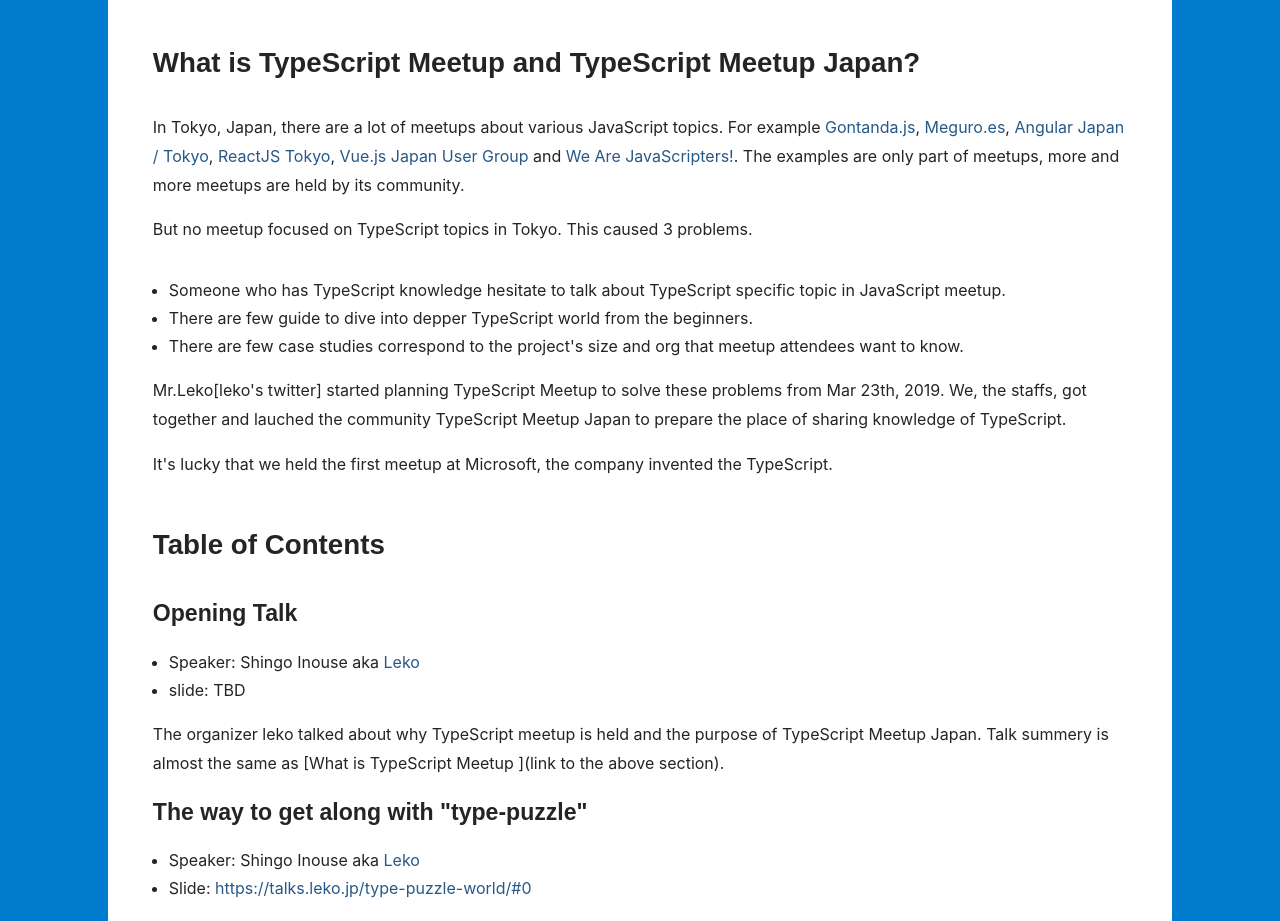
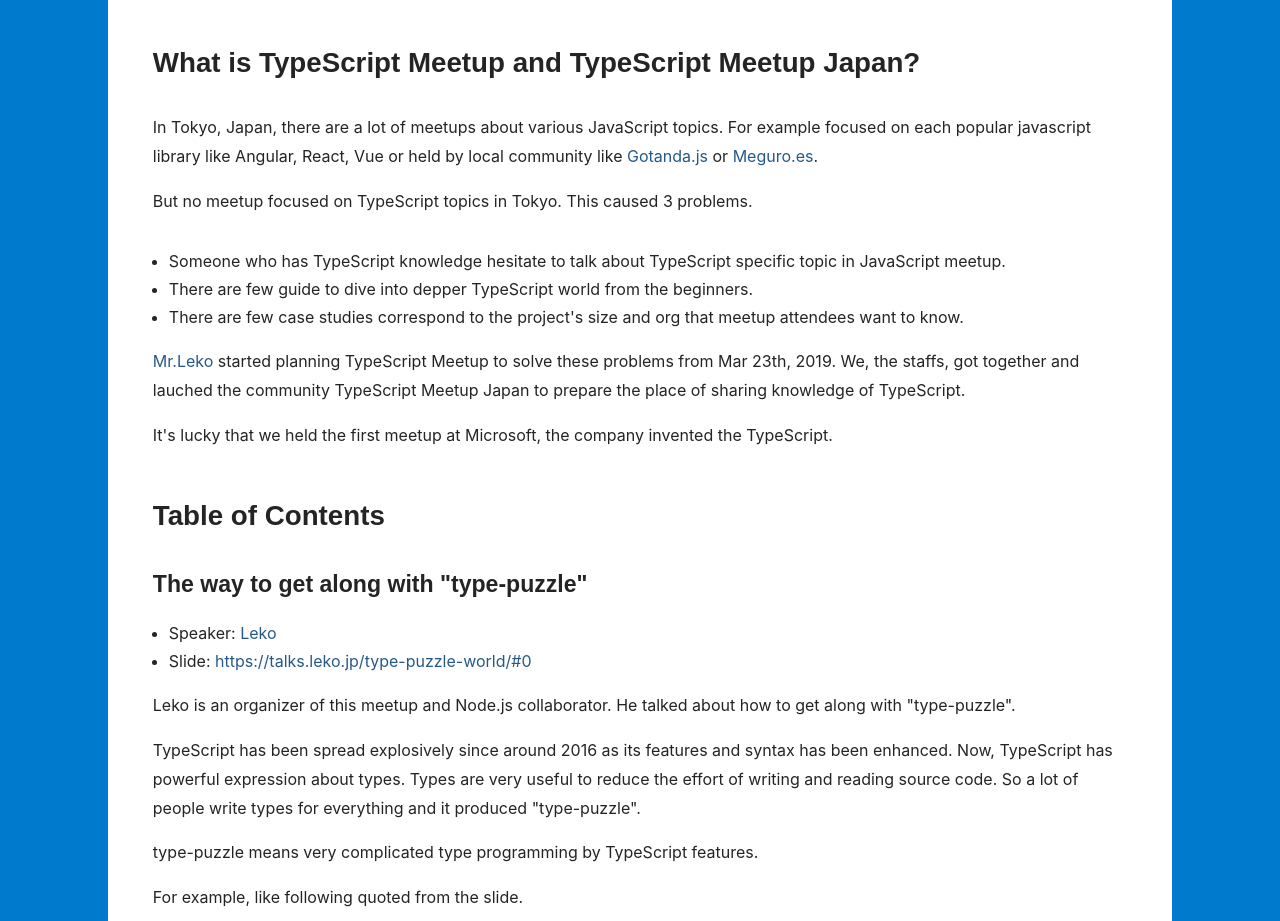
Before and after one commit to typescript-jp/typescript-jp.dev, a Gatsby site: page /meetup-001-report/ in a window 1280 px wide. Shown: the part 690-1611 px from the top of the page. Built offline with nearby package versions, Linux system fonts and the light colour scheme; Gatsby itself is replaced by a stand-in of ours; some packages are replaced by stand-ins of ours.

Commit message:
fix pointed out

```diff
--- a/content/blog/meetup-001-report/index.md
+++ b/content/blog/meetup-001-report/index.md
@@ -16,7 +16,7 @@
 
 ## What is TypeScript Meetup and TypeScript Meetup Japan?
 
-In Tokyo, Japan, there are a lot of meetups about various JavaScript topics. For example [Gontanda.js](https://gotanda.js.org/), [Meguro.es](https://meguro.es/), [Angular Japan / Tokyo](https://www.meetup.com/ja-JP/ng-japan-tokyo/), [ReactJS Tokyo](https://www.meetup.com/ja-JP/ReactJS-Tokyo/), [Vue.js Japan User Group](https://vuejs-meetup.connpass.com/) and [We Are JavaScripters!](https://wajs.connpass.com/). The examples are only part of meetups, more and more meetups are held by its community.
+In Tokyo, Japan, there are a lot of meetups about various JavaScript topics. For example focused on each popular javascript library like Angular, React, Vue or held by local community like [Gotanda.js](https://gotanda.js.org/) or [Meguro.es](https://meguro.es/).
 
 But no meetup focused on TypeScript topics in Tokyo.
 This caused 3 problems.
@@ -24,23 +24,15 @@
 - There are few guide to dive into depper TypeScript world from the beginners.
 - There are few case studies correspond to the project's size and org that meetup attendees want to know.
 
-Mr.Leko[leko's twitter] started planning TypeScript Meetup to solve these problems from Mar 23th, 2019. We, the staffs, got together and lauched the community TypeScript Meetup Japan to prepare the place of sharing knowledge of TypeScript.
+[Mr.Leko](https://twitter.com/L_e_k_o) started planning TypeScript Meetup to solve these problems from Mar 23th, 2019. We, the staffs, got together and lauched the community TypeScript Meetup Japan to prepare the place of sharing knowledge of TypeScript.
 
 It's lucky that we held the first meetup at Microsoft, the company invented the TypeScript.
 
-
 ## Table of Contents
 
-### Opening Talk
-- Speaker: Shingo Inouse aka [Leko](https://twitter.com/L_e_k_o)
-- slide: TBD
+### The way to get along with "type-puzzle"
 
-The organizer leko talked about why TypeScript meetup is held and the purpose of TypeScript Meetup Japan.
-Talk summery is almost the same as [What is TypeScript Meetup ](link to the above section).
-
-
-### The way to get along with "type-puzzle"
-- Speaker: Shingo Inouse aka [Leko](https://twitter.com/L_e_k_o)
+- Speaker: [Leko](https://twitter.com/L_e_k_o)
 - Slide: https://talks.leko.jp/type-puzzle-world/#0
 
 Leko is an organizer of this meetup and Node.js collaborator.
@@ -83,6 +75,7 @@
 If more people became familiar with types even commit DefinitelyTyped or repository's type definition, TypeScript will get more useful and the community will become more active.
 
 ### Moderninzing pixiv
+
 - Speaker: Jessica Franco aka [Jessidhia](https://twitter.com/jessidhia)
 - Slide: https://docs.google.com/presentation/d/e/2PACX-1vQck4DKc3GBrfDU_LJYRwuBAaRBlFTgJD2_k523Ximoi5juNRIX6TrjRF5zR4A6xQ6czlBLudgu4qHO/pub?slide=id.p
 
@@ -101,6 +94,7 @@
 
 
 ### Typescript Build 2019 update
+
 - Speaker: [Kenichiro Nakamura](https://twitter.com/kenakamu108)
 - Slide: https://www.slideshare.net/KenichiroNakamura/typescript-meetup-1-build-2019-update
 
@@ -114,6 +108,7 @@
 This was awesome talk!
 
 ### TypeScript Server Side Anatomy
+
 - Speaker: Yosuke Kurami aka [Quramy](https://twitter.com/Quramy)
 - Slide: https://quramy.github.io/tsjp-resources/#slide=1
 
```
